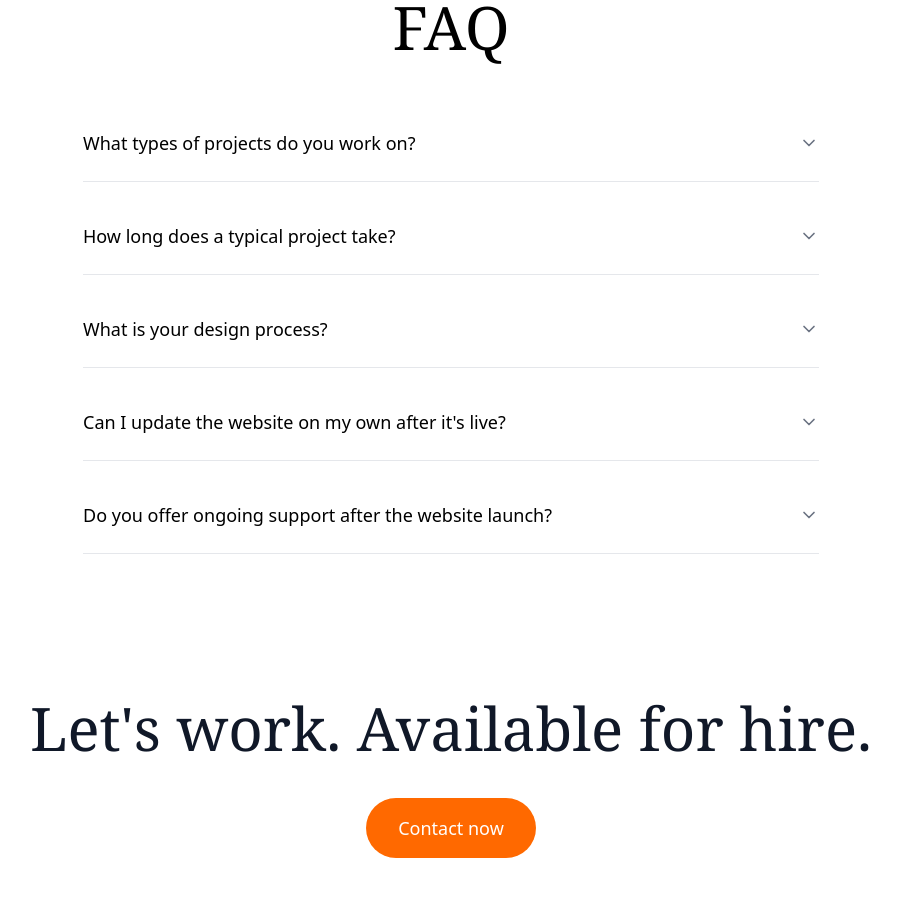
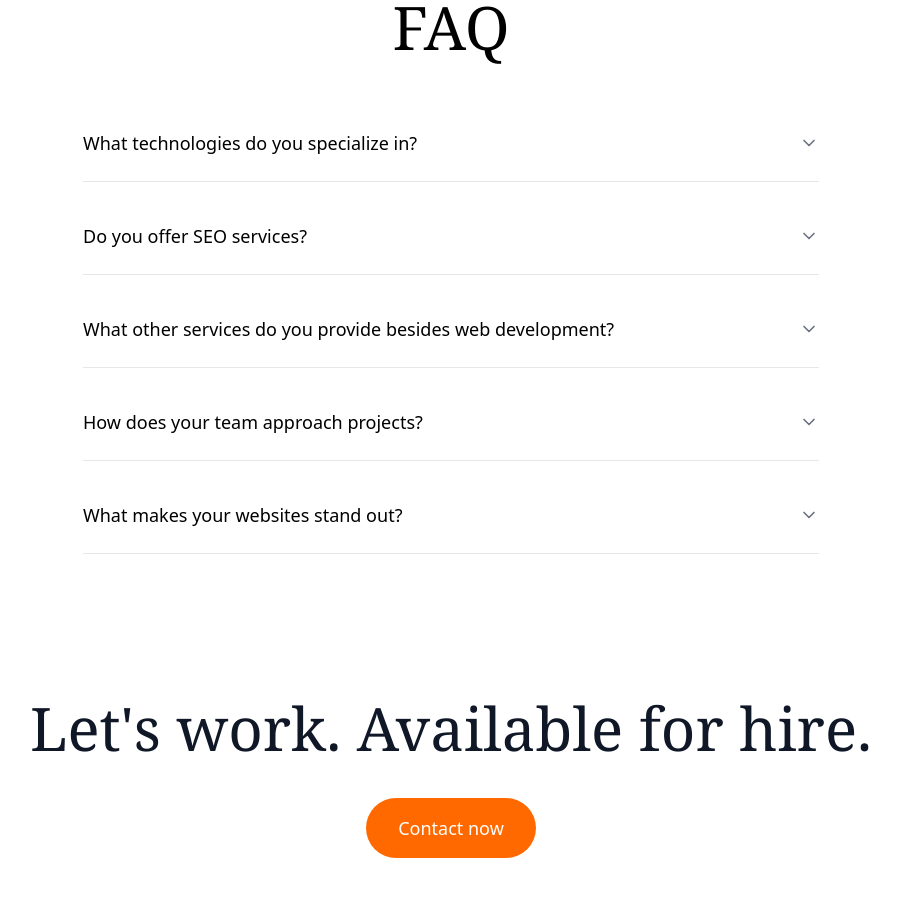
Before and after one commit to jeet-code27/Jeet.dev, a React (Vite) app: page / in a window 1280 px wide. Shown: the part 5300-6197 px from the top of the page, without its empty margins (189-1089 px from the left). Built offline with nearby package versions, Linux system fonts and the light colour scheme.

Commit message:
jai shree ganeshae namah

```diff
--- a/src/components/About.jsx
+++ b/src/components/About.jsx
@@ -40,7 +40,7 @@ const About = () => {
               <img
                 src="images/final.webp"
                 alt="Profile"
-                className="w-full h-full object-cover"
+                className="w-full h-full object-fit"
               />
             </div>
 
--- a/src/components/FAQAccordion.jsx
+++ b/src/components/FAQAccordion.jsx
@@ -7,24 +7,24 @@ const FAQAccordion = () => {
 
   const faqItems = [
     {
-      question: "What types of projects do you work on?",
-      answer: "Lorem ipsum dolor sit amet, consectetur adipiscing elit. Suspendisse varius enim in eros elementum tristique. Duis cursus, mi quis viverra ornare, eros dolor interdum nulla, ut commodo diam libero vitae erat. Aenean faucibus nibh et justo cursus id rutrum lorem imperdiet. Nunc ut sem vitae risus tristique posuere."
+      question: "What technologies do you specialize in?",
+      answer: "I'm a MERN Stack Developer specializing in React, Next.js, and Tailwind CSS. I build fast, mobile-friendly, and scalable websites with a focus on performance optimization and SEO."
     },
     {
-      question: "How long does a typical project take?",
-      answer: "Lorem ipsum dolor sit amet, consectetur adipiscing elit. Suspendisse varius enim in eros elementum tristique."
+      question: "Do you offer SEO services?",
+      answer: "Yes, I have strong experience in SEO optimization. I focus on creating websites that not only look great but also load quickly and help businesses grow their online presence through effective SEO strategies."
     },
     {
-      question: "What is your design process?",
-      answer: "Lorem ipsum dolor sit amet, consectetur adipiscing elit. Suspendisse varius enim in eros elementum tristique."
+      question: "What other services do you provide besides web development?",
+      answer: "Along with web development, I offer digital marketing services including Google My Business optimization, logo design, video editing, and content creation. I work with a team of skilled professionals to deliver complete digital solutions."
     },
     {
-      question: "Can I update the website on my own after it's live?",
-      answer: "Lorem ipsum dolor sit amet, consectetur adipiscing elit. Suspendisse varius enim in eros elementum tristique."
+      question: "How does your team approach projects?",
+      answer: "I collaborate with a team of experts in various fields. Whether it's design, SEO, video production, or content creation, we work together to deliver comprehensive digital solutions that bring real results for our clients worldwide."
     },
     {
-      question: "Do you offer ongoing support after the website launch?",
-      answer: "Lorem ipsum dolor sit amet, consectetur adipiscing elit. Suspendisse varius enim in eros elementum tristique."
+      question: "What makes your websites stand out?",
+      answer: "My websites are built with modern tools and frameworks to ensure they are fast, mobile-friendly, and scalable. I prioritize both aesthetics and performance, creating sites that look great while loading quickly and ranking well in search engines."
     }
   ];
 
```
